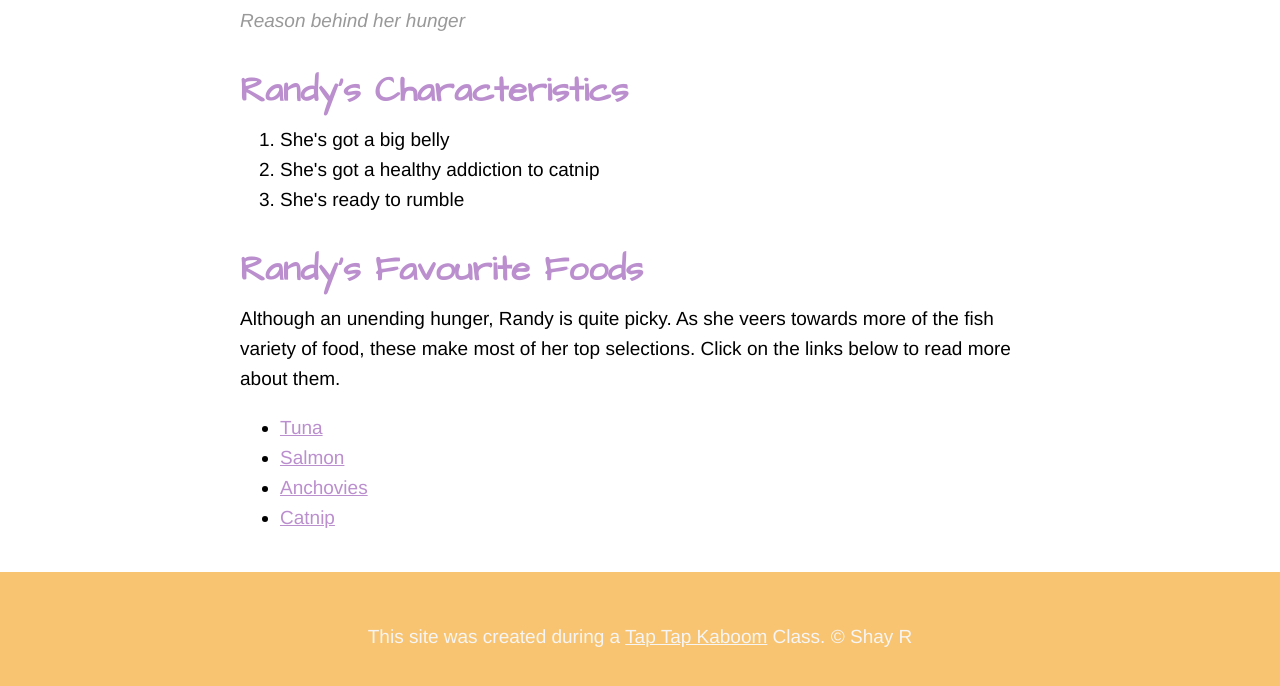
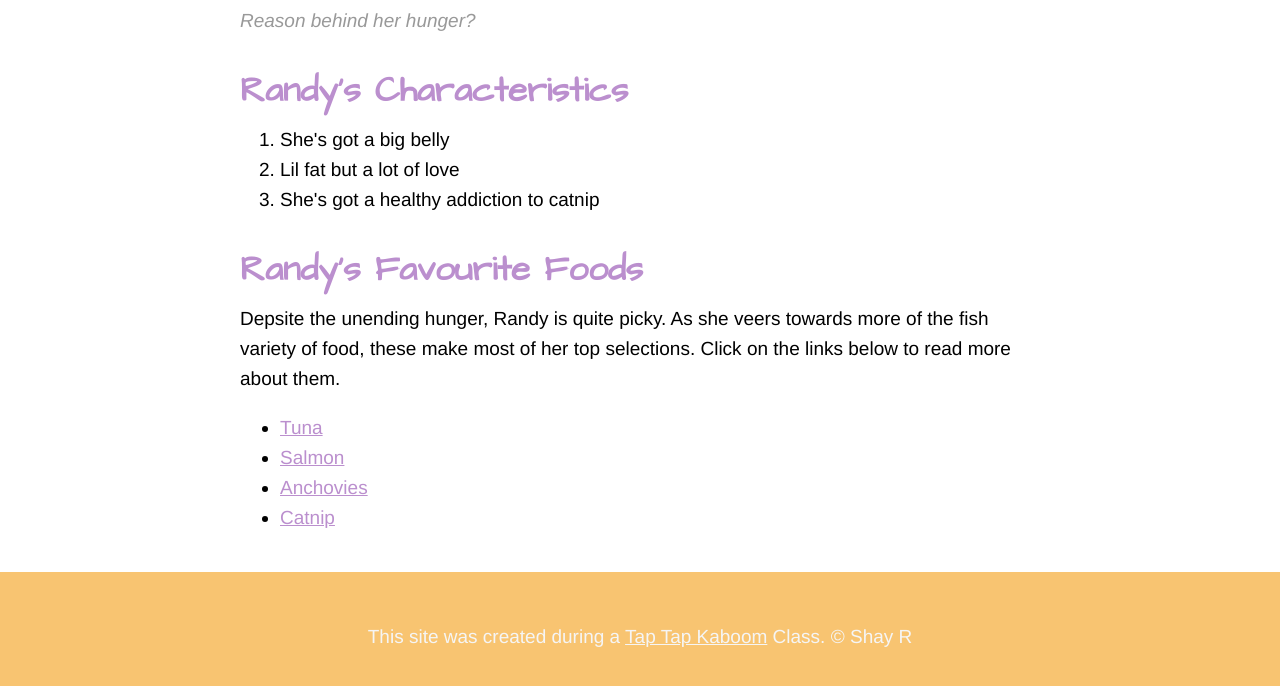
Before and after one commit to shayandcodes/Cartoon-Hero, a plain HTML site: page index.html in a window 1280 px wide. Shown: the part 1027-1713 px from the top of the page. Drawn offline with Linux system fonts and the light colour scheme; a web font is replaced by a local one.

Commit message:
Update index.html

```diff
--- a/index.html
+++ b/index.html
@@ -18,19 +18,19 @@
 		<h2>About Randy</h2>
 		<p>Randy is a absolute unit. A big fan of naps and food she doesn't let a meal time pass her by, just like her name-sake.</p>
 		<img src="img/randy-big.jpg">
-		<p class="caption">Reason behind her hunger</p>
+		<p class="caption">Reason behind her hunger?</p>
 
 		<!-- Characteristics -->
 		<h2>Randy's Characteristics</h2>
 		<ol>
 			<li>She's got a big belly</li>
+			<li>Lil fat but a lot of love</li>
 			<li>She's got a healthy addiction to catnip</li>
-			<li>She's ready to rumble</li>
 		</ol>
 
 		<!-- Friends -->
 		<h2>Randy's Favourite Foods</h2>
-		<p>Although an unending hunger, Randy is quite picky. As she veers towards more of the fish variety of food, these make most of her top selections.  Click on the links below to read more about them.</p>
+		<p>Depsite the unending hunger, Randy is quite picky. As she veers towards more of the fish variety of food, these make most of her top selections.  Click on the links below to read more about them.</p>
 		<ul>
 			<li><a href="https://www.organicfacts.net/wp-content/uploads/tunafish.jpg" target="_blank">Tuna</a></li>
 			<li><a href="https://nypost.com/wp-content/uploads/sites/2/2019/03/salmon.jpg?quality=80&strip=all" target="_blank">Salmon</a></li>
```
